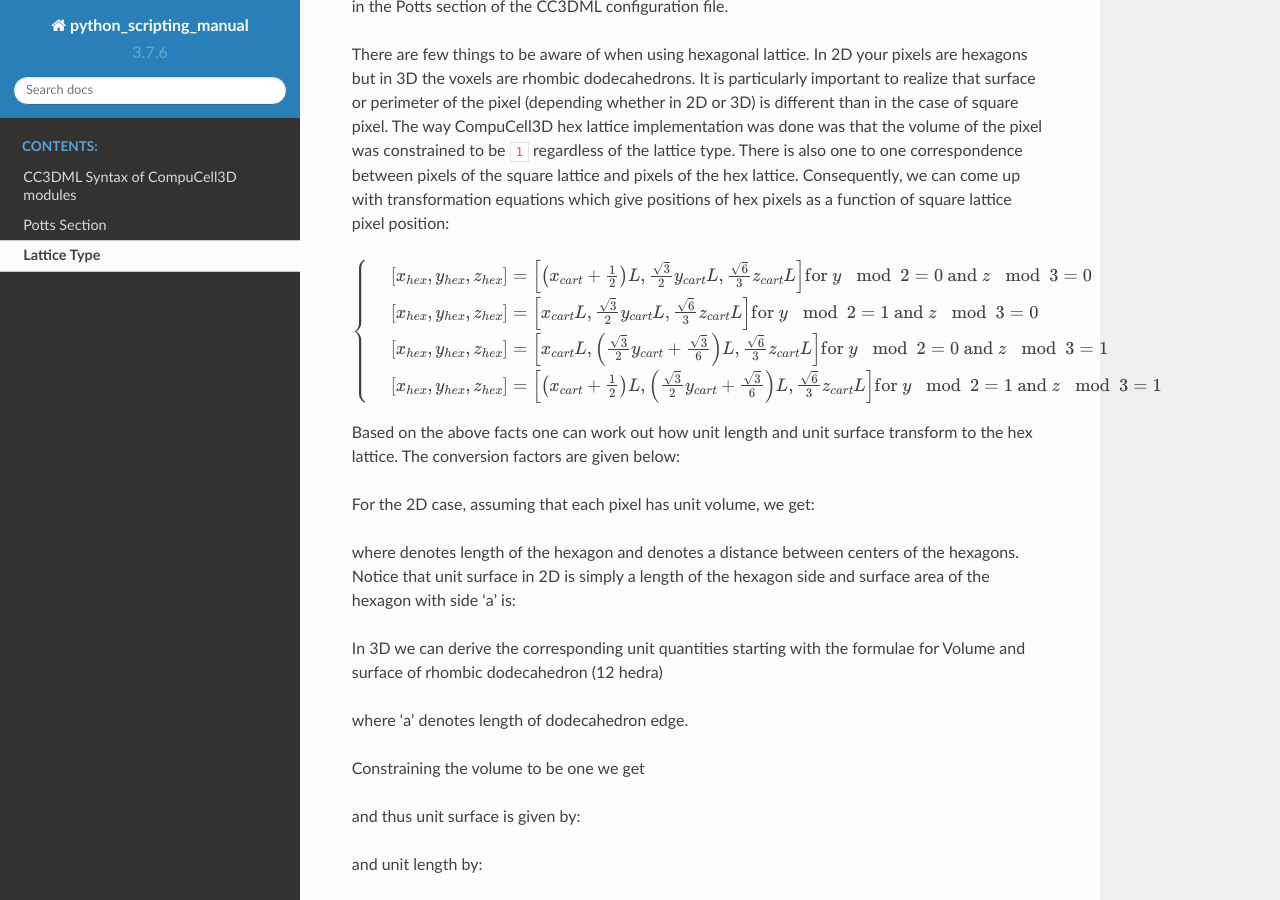
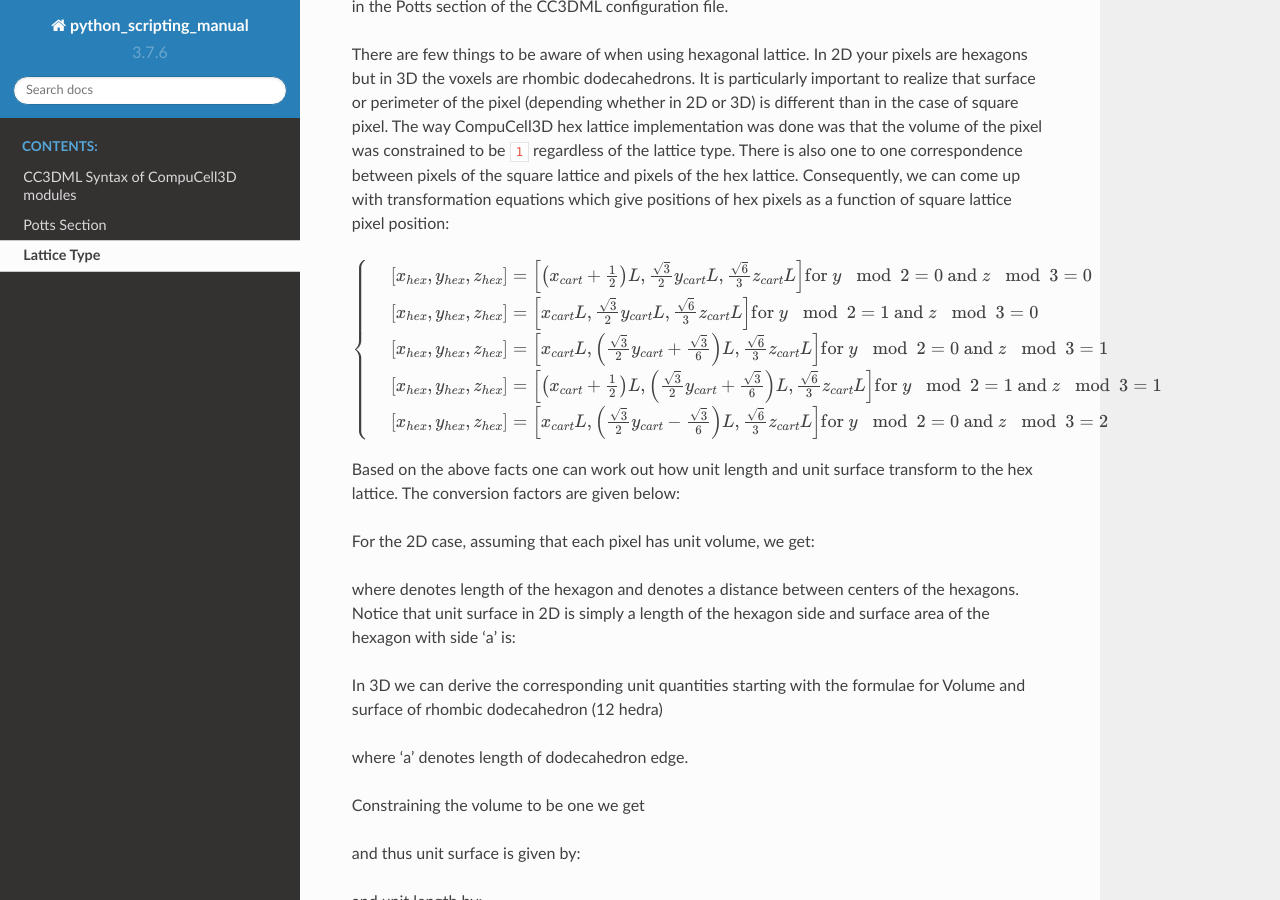
Before and after one commit to CompuCell3D/CompuCell3DReferenceManual, a Sphinx documentation site: the page built from docs/lattice_type.rst, in a window 1280 px wide and 900 px high, scrolled down 429 px. Built offline with Sphinx 7.4.7 and the Read the Docs theme 2.0.0, drawn with Linux system fonts in a browser that asks for light colours.

Commit message:
added lattice type

```diff
--- a/docs/lattice_type.rst
+++ b/docs/lattice_type.rst
@@ -38,6 +38,7 @@ function of square lattice pixel position:
     & \left [ x_{hex}, y_{hex}, z_{hex}  \right ] = \left [ x_{cart} L, \frac{\sqrt[]{3}}{2}y_{cart}L,\frac{\sqrt[]{6}}{3}z_{cart}L \right ] \text{for } y \mod 2=1 \text{ and } z \mod 3 = 0 \\
     & \left [ x_{hex}, y_{hex}, z_{hex}  \right ] = \left [ x_{cart} L, \left ( \frac{\sqrt[]{3}}{2}y_{cart} +\frac{\sqrt[]{3}}{6} \right)L,\frac{\sqrt[]{6}}{3}z_{cart}L \right ] \text{for } y \mod 2=0 \text{ and } z \mod 3 = 1 \\
     & \left [ x_{hex}, y_{hex}, z_{hex}  \right ] = \left [ \left ( x_{cart}+\frac{1}{2} \right ) L, \left ( \frac{\sqrt[]{3}}{2}y_{cart} +\frac{\sqrt[]{3}}{6} \right)L,\frac{\sqrt[]{6}}{3}z_{cart}L \right ] \text{for } y \mod 2=1 \text{ and } z \mod 3 = 1 \\
+    & \left [ x_{hex}, y_{hex}, z_{hex}  \right ] = \left [  x_{cart}L, \left ( \frac{\sqrt[]{3}}{2}y_{cart} -\frac{\sqrt[]{3}}{6} \right)L,\frac{\sqrt[]{6}}{3}z_{cart}L \right ] \text{for } y \mod 2=0 \text{ and } z \mod 3 = 2 \\
    \end{cases}
 
 Based on the above facts one can work out how unit length and unit
```
